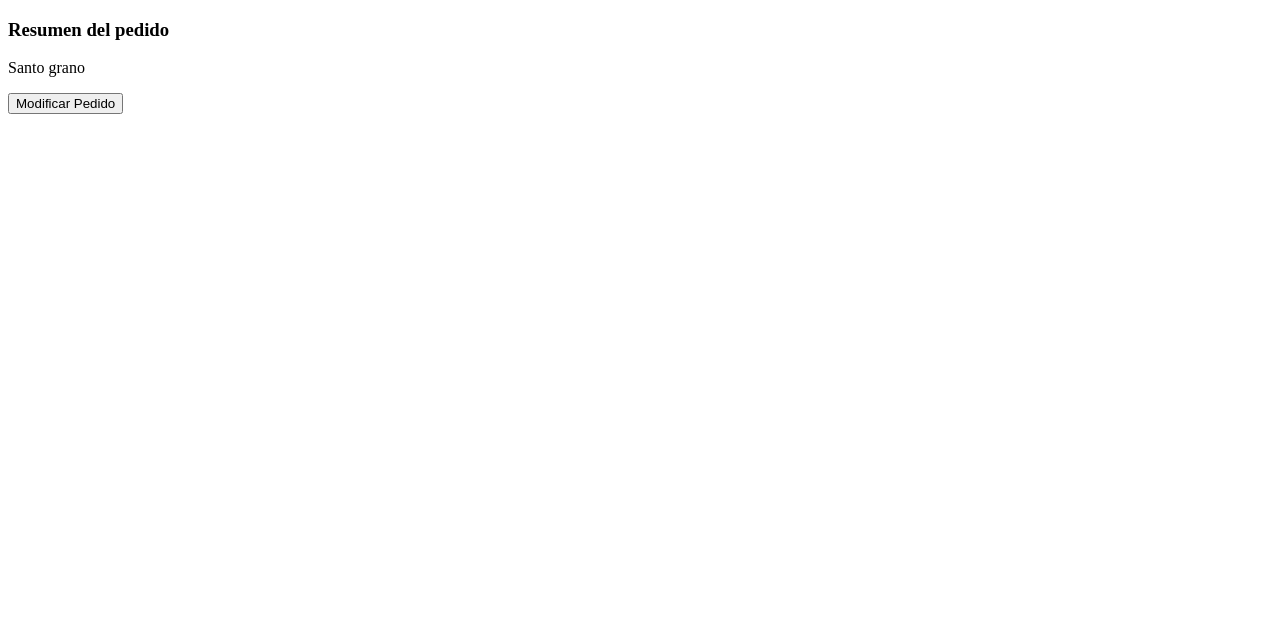
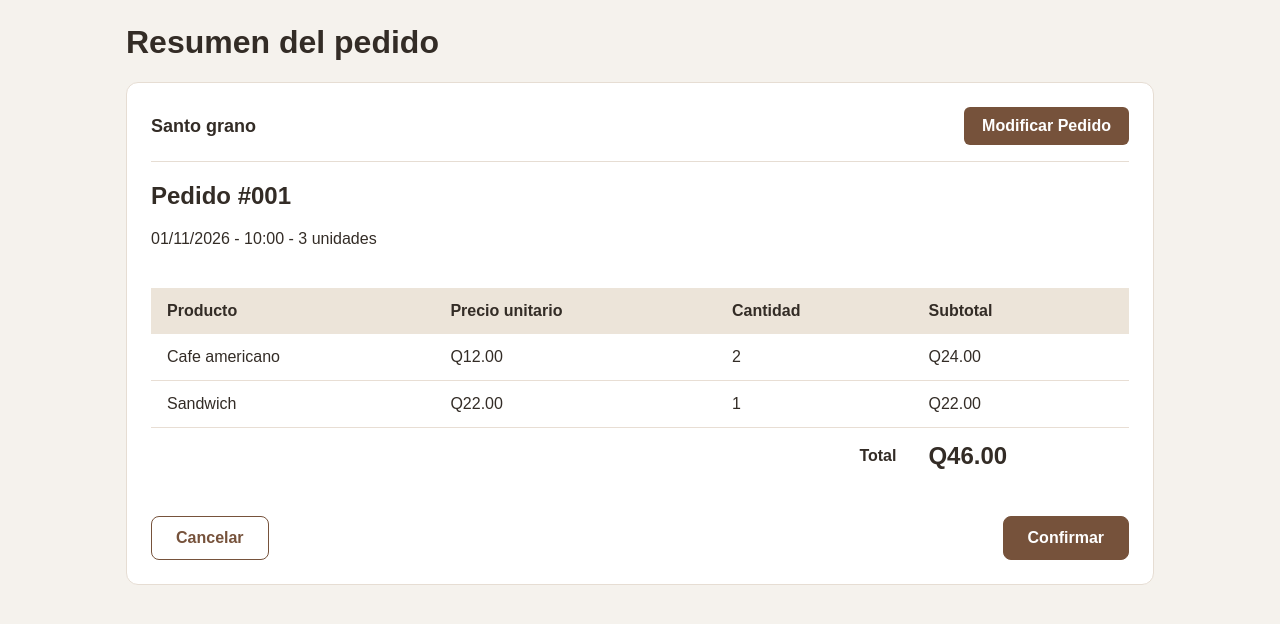
Before and after one commit to Hector-oreno/proyecto-cafeteria, a plain HTML site: page resumenPedido.html in a window 1280 px wide. Drawn offline with Linux system fonts and the light colour scheme.

Commit message:
Avance de resumen y detalle de pedido

```diff
--- a/css/detallepedido.css
+++ b/css/detallepedido.css
@@ -29,7 +29,7 @@ table{
 th,
 td {
     padding: 14px 16px;
-    text-aling: left;
+    text-align: left;
 }
 
 thead {
@@ -68,3 +68,45 @@ tfoot td {
 
 }
 /*el flex hace que esten a la par los dos bloques, space between hace que esten un poco apartados los bloques, flexwrap hace que se acomode to*/
+
+.enlace_inicio {
+    display: inline-block;
+    margin-top: 24px;
+    padding: 12px 20px;
+    background-color: #76523b;
+    color: white;
+    border-radius: 8px;
+    font-weight: bold;
+    text-decoration: none;
+}
+
+.enlace_inicio:hover {
+    background-color: #5e402d;
+}
+.pie-detalle {
+    display: flex;
+    justify-content: space-between;
+    align-items: center;
+    gap: 16px;
+    flex-wrap: wrap;
+    margin-top: 24px;
+}
+
+.pie-detalle .enlace_inicio {
+    margin-top: 0;
+}
+
+.pie-detalle p {
+    margin: 0;
+    color: #35694e;
+    font-weight: bold;
+}
+
+.tabla_contenedor {
+    overflow-x: auto;
+
+}
+
+.tabla_contenedor table {
+    min-width: 600px;
+}
--- /dev/null
+++ b/css/resumenPedido.css
@@ -0,0 +1,115 @@
+body {
+    margin:0;
+    font-family: arial, sans-serif;
+    color: #332c26;
+    background-color: #f5f2ed;
+
+}
+
+.santo {
+    max-width: 1028px;
+    margin:24px auto;
+    padding: 0 20px ;
+}
+.tarjeta_resumen {
+    background-color: white;
+    border: 1px solid #e6ddd3;
+    border-radius: 12px;
+    padding: 24px;
+}
+
+.encabezado {
+    display: flex;
+    justify-content: space-between;
+    align-items: center;
+    gap: 16px;
+    flex-wrap: wrap;
+    padding-bottom: 16px;
+    border-bottom: 1px solid #e6ddd3;
+}
+
+.titulo {
+    margin: 0;
+    font-size: 18px;
+    font-weight: bold;
+}
+
+#btnModificar {
+    padding: 10px 18px;
+    border: 0;
+    border-radius: 6px;
+    background-color: #76523b;
+    color: white;
+    font: inherit;
+    font-weight: bold;
+    cursor: pointer;
+}
+.pedidos table {
+    width: 100%;
+    border-collapse: collapse;
+    margin-top: 24px;
+    min-width: 560px;
+}
+
+.pedidos th,
+.pedidos td {
+    padding: 14px 16px;
+    text-align: left;
+}
+
+.pedidos thead {
+    background-color: #ece4d9;
+}
+
+.pedidos tbody tr {
+    border-bottom: 1px solid #e8ded4;
+}
+
+.pedidos tfoot th {
+    text-align: right;
+}
+
+.pedidos tfoot td {
+    font-size: 24px;
+    font-weight: bold;
+}
+.acciones {
+    display: flex;
+    justify-content: space-between;
+    gap: 16px;
+    margin-top: 32px;
+}
+
+.acciones button {
+    padding: 12px 24px;
+    border-radius: 8px;
+    font: inherit;
+    font-weight: bold;
+    cursor: pointer;
+}
+
+.boton_cancelar {
+    border: 1px solid #76523b;
+    background-color: white;
+    color: #76523b;
+}
+
+.boton_confirmar {
+    border: 1px solid #76523b;
+    background-color: #76523b;
+    color: white;
+}
+
+.tabla_contenedor {
+    overflow-x: auto;
+}
+
+@media (max-width: 480px){
+    .acciones {
+        flex-direction: column;
+
+    }
+    .acciones button {
+        width: 100%;
+    }
+}
--- /dev/null
+++ b/js/resumenPedido.js
@@ -0,0 +1,66 @@
+const botonModificar =
+document.getElementById("btnModificar");
+
+botonModificar.addEventListener("click", function(){
+    window.location.href = "nuevopedido.html";
+});
+
+const botonConfirmar =
+document.querySelector(".boton_confirmar");
+
+botonConfirmar.addEventListener("click", function () {
+    sessionStorage.setItem("pedidoConfirmado", JSON.stringify(pedido));
+    window.location.href = "detallepedido.html";
+});
+
+const botonCancelar = document.querySelector(".boton_cancelar");
+
+botonCancelar.addEventListener("click", function () {
+    window.location.href = "index.html";
+});
+
+let pedido = {
+    numero: "001",
+    fecha: "01/11/2026",
+    hora: "10:00",
+    productos: [
+        {nombre: "Cafe americano", precio: 12, cantidad: 2},
+        {nombre: "Sandwich", precio: 22, cantidad: 1}
+    ]
+};
+
+const borradorGuardado = sessionStorage.getItem("pedidoBorrador");
+
+if (borradorGuardado) {
+    pedido = JSON.parse(borradorGuardado);
+}
+
+document.getElementById("numeroPedido").textContent =
+    "Pedido #" + pedido.numero;
+
+const cuerpoTabla = document.getElementById("productosPedido");
+
+for (const producto of pedido.productos) {
+    const fila = cuerpoTabla.insertRow();
+
+    fila.insertCell().textContent = producto.nombre;
+    fila.insertCell().textContent = "Q" + producto.precio.toFixed(2);
+    fila.insertCell().textContent = producto.cantidad;
+    fila.insertCell().textContent =
+        "Q" + (producto.precio * producto.cantidad).toFixed(2);
+}
+
+    let total = 0;
+    let unidades = 0;
+
+for (const producto of pedido.productos) {
+    total += producto.precio * producto.cantidad;
+    unidades += producto.cantidad;
+}
+
+document.getElementById("datosPedido").textContent =
+    pedido.fecha + " - " + pedido.hora + " - " +
+    unidades + " unidades";
+
+document.getElementById("totalPedido").textContent =
+    "Q" + total.toFixed(2);
--- a/resumenPedido.html
+++ b/resumenPedido.html
@@ -4,21 +4,61 @@
     <meta charset="UTF-8">
     <meta name="viewport" content="width=device-width, initial-scale=1.0">
     <title>Resumen del Pedido</title>
+    <link rel="stylesheet" href="css/resumenPedido.css">
+
+
+
 </head>
 <body>
-    <H3>Resumen del pedido</H3>
+
     <main class="santo">
+        <H1>Resumen del pedido</H1>
+        <div class="tarjeta_resumen">
+
+
         <header class="encabezado">
         <p class="titulo">Santo grano</p>
         <div class="btn">
-            <button id="btnTuning" type="button">Modificar Pedido</button>
+            <button id="btnModificar" type="button">Modificar Pedido</button>
         </div>
         </header>
 
         <section class="pedidos">
+            <h2 id="numeroPedido">Pedido #001</h2>
+            <p id="datosPedido">01/11/2026 - 10:00 - 3 unidades</p>
+           <div class="tabla_contenedor">
+            <table>
+
+            <thead>
+                <tr>
+                    <th>Producto</th>
+                    <th>Precio unitario</th>
+                    <th>Cantidad</th>
+                    <th>Subtotal</th>
+
+                </tr>
+
+            </thead>
+            <tbody id="productosPedido"></tbody>
+            <tfoot>
+                <tr>
+                    <th colspan="3">Total</th>
+                    <td id="totalPedido">Q46.00</td>
+
+                </tr>
+            </tfoot>
+        </table>
+    </div>
 
         </section>
-
+        <div class="acciones">
+            <button class="boton_cancelar"
+            type="button">Cancelar</button>
+            <button class="boton_confirmar"
+            type="button">Confirmar</button>
+        </div>
+   </div>
     </main>
+    <script src="js/resumenPedido.js"></script>
 </body>
 </html>
```
Also changed, not shown: detallepedido.html (+12 -5 lines), js/detallepedido.js (added, +33 -0 lines).
